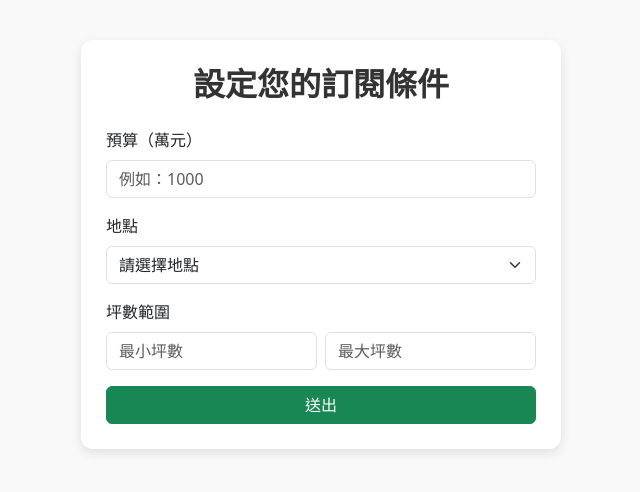
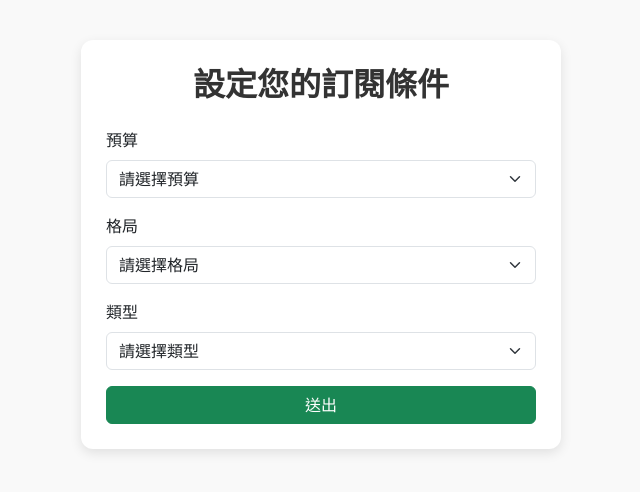
Before and after one commit to Julio950123/Real-Estate-Agent-Test, a Flask app: page /setting in a window 1280 px wide. Shown: the top 492 px of the page, without its empty margins (319-959 px from the left). Run offline with Flask 3, Linux system fonts and the light colour scheme; parts of the project's set-up code (start-up, migrations or seed data) failed here and were passed over.

Commit message:
更新 setting_form.html

```diff
--- a/templates/setting_form.html
+++ b/templates/setting_form.html
@@ -39,30 +39,40 @@
 
             <!-- 預算 -->
             <div class="mb-3">
-                <label class="form-label">預算（萬元）</label>
-                <input type="number" name="budget" class="form-control" placeholder="例如：1000" required>
-            </div>
-
-            <!-- 地點 -->
-            <div class="mb-3">
-                <label class="form-label">地點</label>
-                <select name="location" class="form-select" required>
-                    <option value="">請選擇地點</option>
-                    <option value="台北市">台北市</option>
-                    <option value="新北市">新北市</option>
-                    <option value="桃園市">桃園市</option>
-                    <option value="台中市">台中市</option>
-                    <option value="高雄市">高雄市</option>
+                <label class="form-label">預算</label>
+                <select name="budget" class="form-select" required>
+                    <option value="">請選擇預算</option>
+                    <option value="不限">不限</option>
+                    <option value="1000-1500萬">1000-1500萬</option>
+                    <option value="1500-2000萬">1500-2000萬</option>
+                    <option value="2000-2500萬">2000-2500萬</option>
+                    <option value="2500-3000萬">2500-3000萬</option>
+                    <option value="3000萬以上">3000萬以上</option>
                 </select>
             </div>
 
-            <!-- 坪數 -->
+            <!-- 格局 -->
             <div class="mb-3">
-                <label class="form-label">坪數範圍</label>
-                <div class="d-flex gap-2">
-                    <input type="number" name="size_min" class="form-control" placeholder="最小坪數" required>
-                    <input type="number" name="size_max" class="form-control" placeholder="最大坪數" required>
-                </div>
+                <label class="form-label">格局</label>
+                <select name="room" class="form-select" required>
+                    <option value="">請選擇格局</option>
+                    <option value="1房">1房</option>
+                    <option value="2房">2房</option>
+                    <option value="3房">3房</option>
+                    <option value="4房">4房</option>
+                </select>
+            </div>
+
+            <!-- 類型 -->
+            <div class="mb-3">
+                <label class="form-label">類型</label>
+                <select name="type" class="form-select" required>
+                    <option value="">請選擇類型</option>
+                    <option value="不限">不限</option>
+                    <option value="電梯大樓">電梯大樓</option>
+                    <option value="公寓">公寓</option>
+                    <option value="店面">店面</option>
+                </select>
             </div>
 
             <!-- 送出按鈕 -->
```
